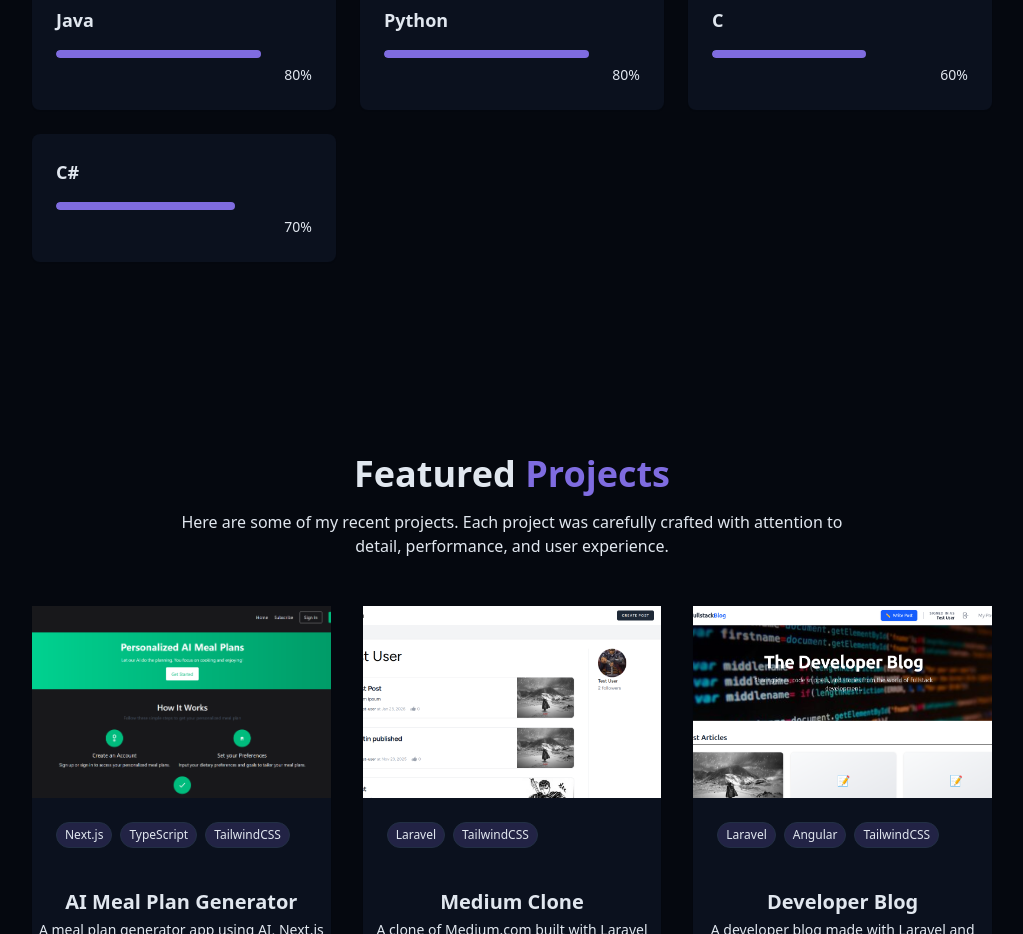
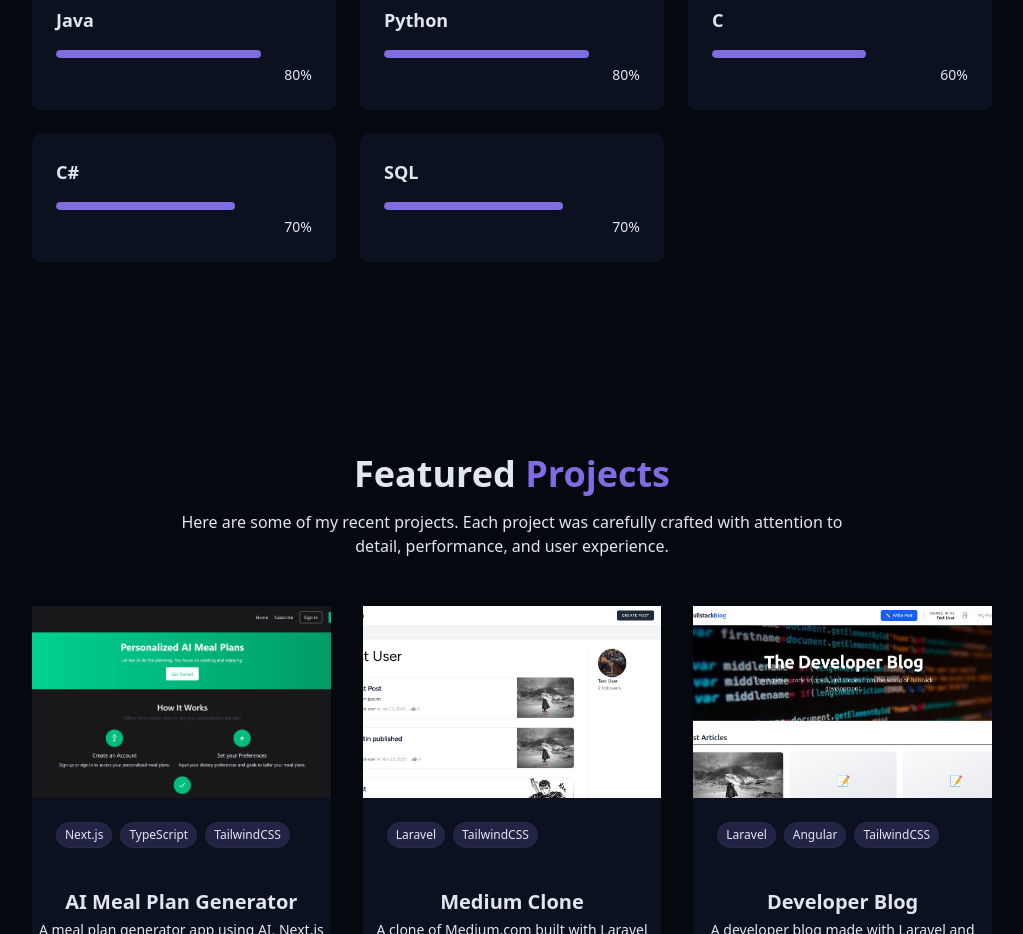
Before and after one commit to olaszb/purgalo-portfolio, a React (Vite) app: page / in a window 1280 px wide. Shown: the part 2580-3514 px from the top of the page, without its empty margins (128-1151 px from the left). Built offline with nearby package versions, Linux system fonts and the light colour scheme.

Commit message:
Added sql to skills

```diff
--- a/src/components/SkillsSection.jsx
+++ b/src/components/SkillsSection.jsx
@@ -29,6 +29,7 @@ const skills = [
   { name: "Python", level: 80, category: "languages" },
   { name: "C", level: 60, category: "languages" },
   { name: "C#", level: 70, category: "languages" },
+  { name: "SQL", level: 70, category: "languages" },
 ];
 
 const categories = ["all", "frontend", "backend", "tools", "languages"];
```
